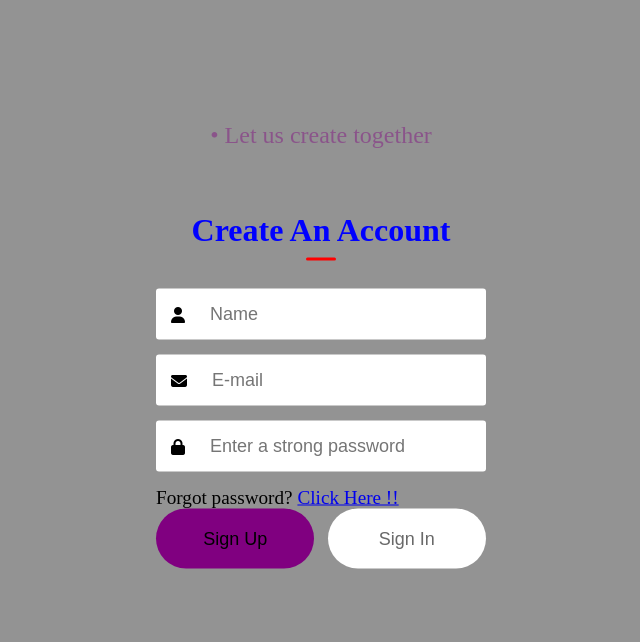
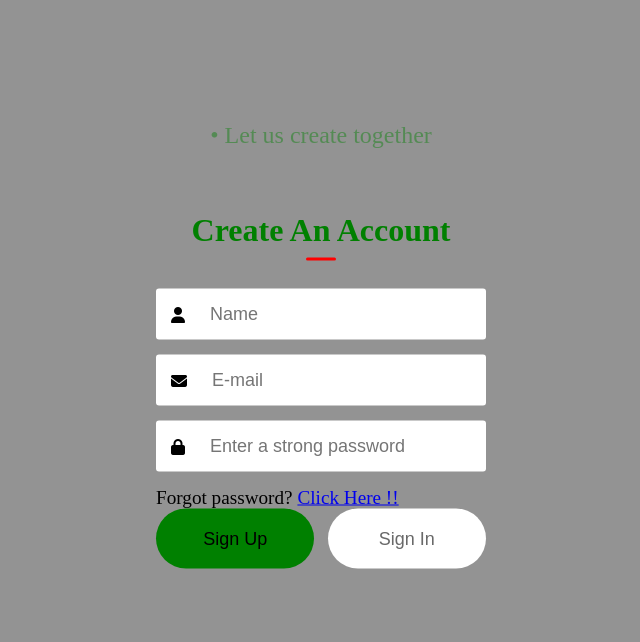
Before and after one commit to gen-wd-team2/gpt-clone, a plain HTML site: page logindex.html in a window 1280 px wide. Shown: the whole page, without its empty margins (319-959 px from the left). Drawn offline with Linux system fonts and the light colour scheme.

Commit message:
colour changed to green

```diff
--- a/forgot.css
+++ b/forgot.css
@@ -36,7 +36,7 @@ color: wheat !important;
 }
 
 .form-box h1 {
-    color: blue;
+    color: green;
     position: relative;
 }
 
@@ -112,7 +112,7 @@ input {
 }
 
 .btn-field button:hover {
-    background-color: blue;
+    background-color: gray;
     transform: scale(1.05);
 }
 
--- a/logstyle.css
+++ b/logstyle.css
@@ -28,7 +28,7 @@ body {
 }
 
 .form-box h1 {
-    color: blue;
+    color: green;
     position: relative;
     margin-bottom: 40px; /* Add margin bottom to create space for animated text */
 }
@@ -47,7 +47,7 @@ body {
 
 .animated-text {
     font-size: 24px; /* Larger font size */
-    color: purple; /* Purple color */
+    color: green; /* Purple color */
     margin-bottom: 20px;
     opacity: 0;
     animation: fadeIn 3s infinite;
@@ -101,7 +101,7 @@ form p {
 
 .btn-field button {
     flex-basis: 48%;
-    background: purple;
+    background: green;
     height: 60px;
     border-radius: 40px;
     border: 0;
@@ -112,7 +112,7 @@ form p {
 }
 
 .btn-field button:hover {
-    background-color: green;
+    background-color: gray;
     transform: scale(1.05);
 }
 
--- a/resetpass.css
+++ b/resetpass.css
@@ -24,7 +24,7 @@
 }
 
 .form-box h1 {
-    color: blue;
+    color: green;
     position: relative;
 }
 
```
